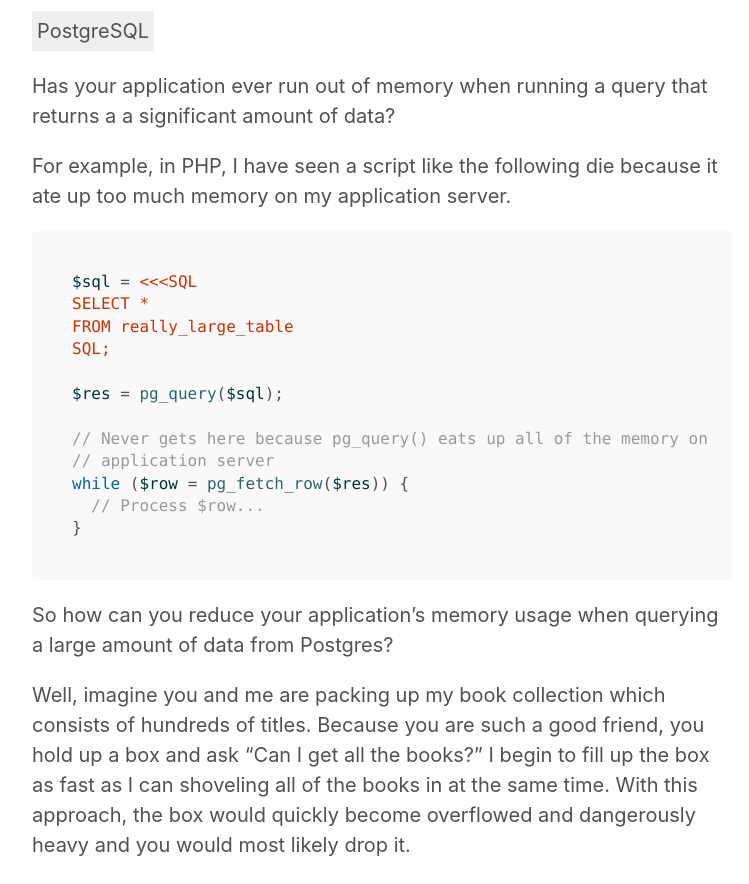
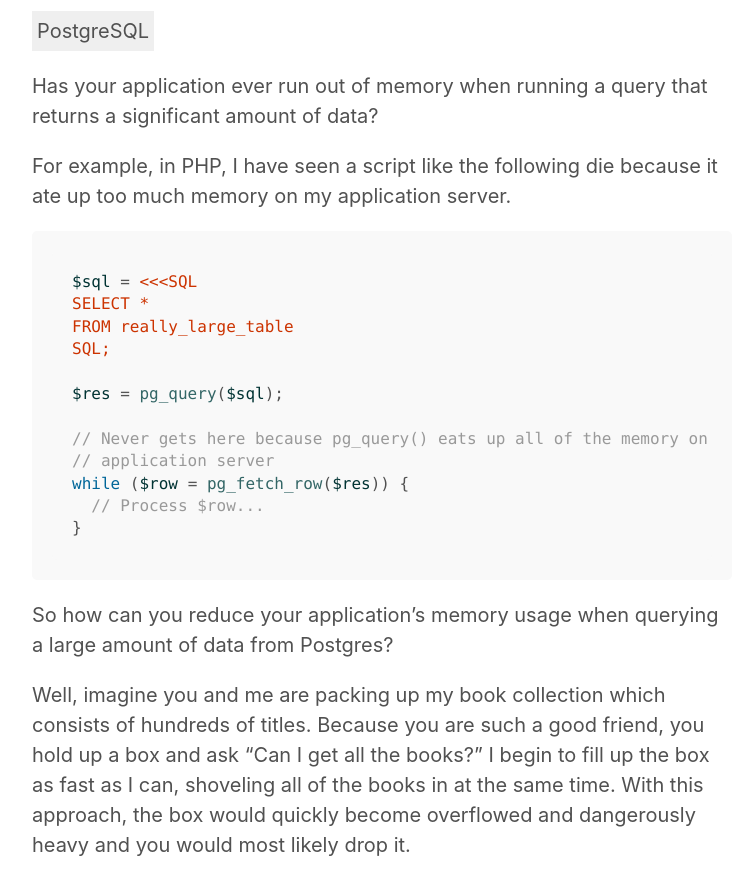
Before and after one commit to theweekendprogrammer/theweekendprogrammer.github.io, a Jekyll site: the page built from _posts/2018-02-23-save-memory-with-cursors.md, in a window 1280 px wide and 1400 px high. Shown: the part 149-1033 px from the top of the window, without its empty margins (258-1007 px from the left). Built offline with Jekyll 4.4.1, drawn with Linux system fonts in a browser that asks for light colours.

Commit message:
Fix some errors

```diff
--- a/_posts/2018-02-23-save-memory-with-cursors.md
+++ b/_posts/2018-02-23-save-memory-with-cursors.md
@@ -5,7 +5,7 @@
 ---
 
 Has your application ever run out of memory when running a query that returns a
-a significant amount of data?
+significant amount of data?
 
 For example, in PHP, I have seen a script like the following die because it ate
 up too much memory on my application server.
@@ -30,7 +30,7 @@
 
 Well, imagine you and me are packing up my book collection which consists of
 hundreds of titles. Because you are such a good friend, you hold up a box and
-ask "Can I get all the books?" I begin to fill up the box as fast as I can
+ask "Can I get all the books?" I begin to fill up the box as fast as I can,
 shoveling all of the books in at the same time. With this approach, the box
 would quickly become overflowed and dangerously heavy and you would most likely
 drop it.
```
